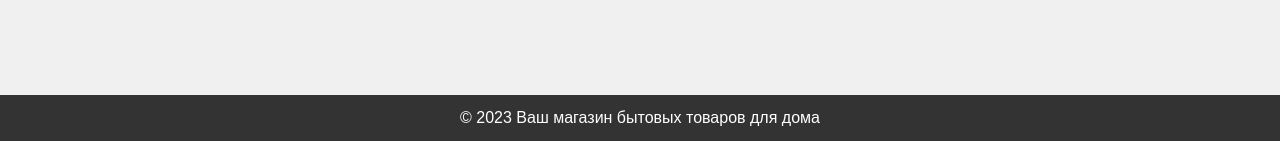
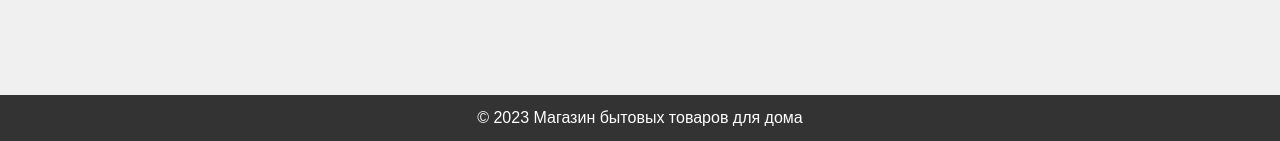
Before and after one commit to Jackwood94/landing, a Flask app: template templates/layout.html in a window 1280 px wide. Shown: the part 659-800 px from the top of the page. Run offline with Flask 3, Linux system fonts and the light colour scheme; the template is opened without the code that fills it, so the values that code supplies are empty.

Commit message:
Update layout.html

```diff
--- a/templates/layout.html
+++ b/templates/layout.html
@@ -17,7 +17,7 @@
         {% block content %}{% endblock %}
     </main>
     <footer>
-        <p>&copy; 2023 Ваш магазин бытовых товаров для дома</p>
+        <p>&copy; 2023 Магазин бытовых товаров для дома</p>
     </footer>
 </body>
 </html>
```
